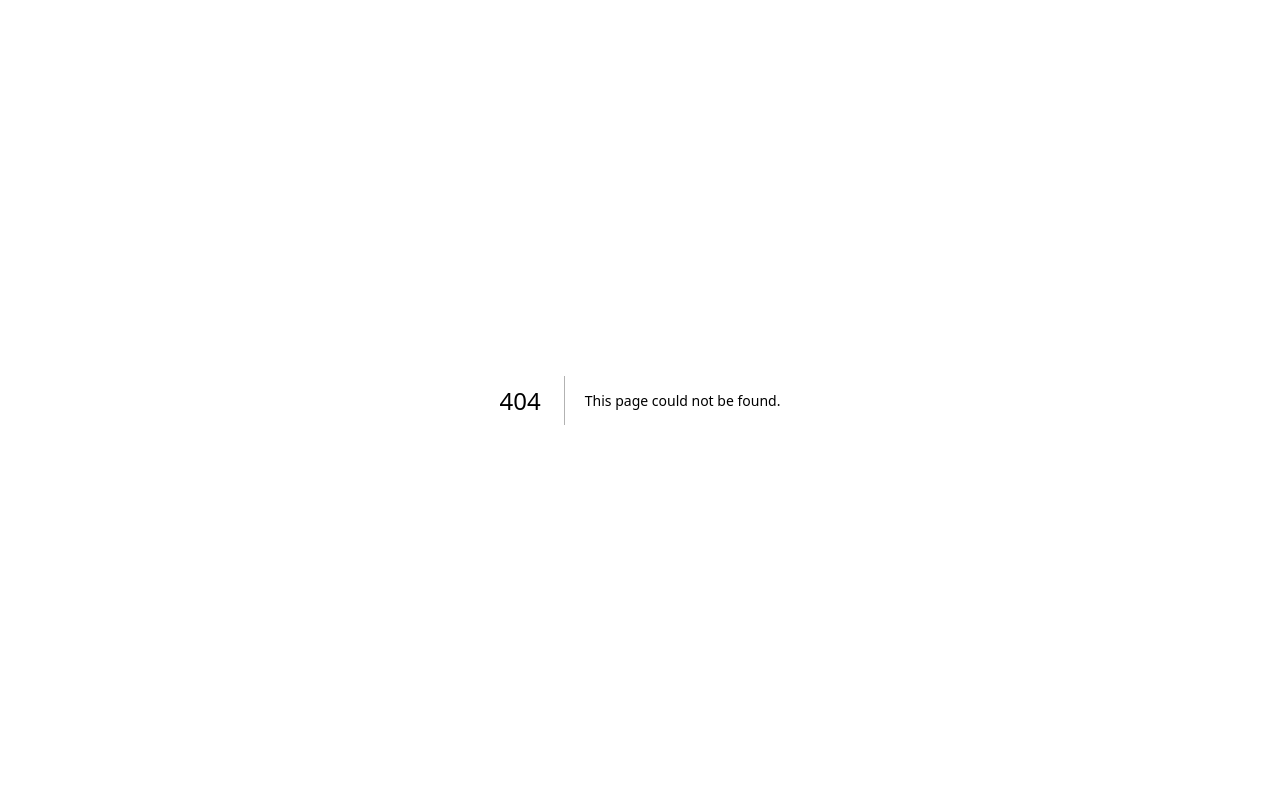
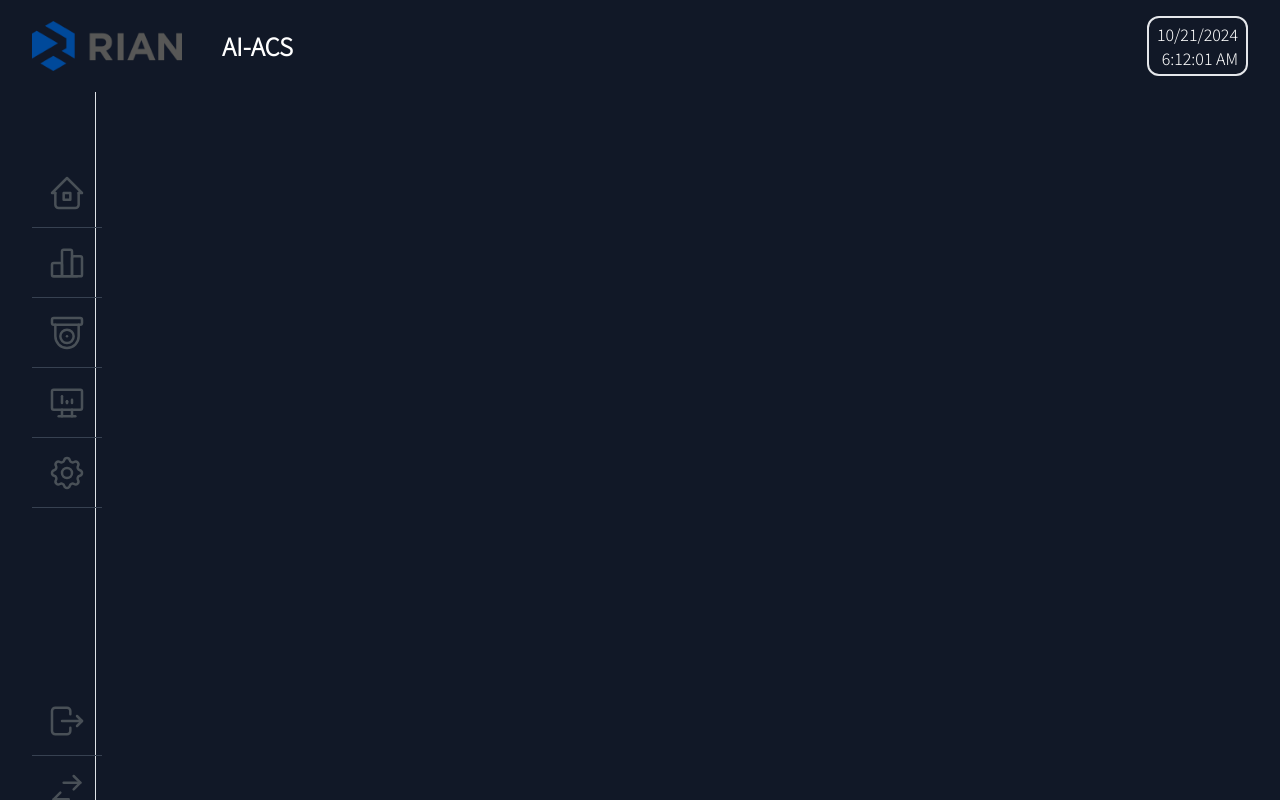
Before and after one commit to REDICALED/tmp_aiacs, a Next.js app: page /Analytics in a window 1280 px wide. Before the commit this address had no page. Built offline with nearby package versions, Linux system fonts and the light colour scheme.

Commit message:
navbar style, router

```diff
--- /dev/null
+++ b/app/Analytics/page.tsx
@@ -0,0 +1,5 @@
+export default function Page() {
+  return <>
+    gdgd
+  </>
+}
--- a/app/globals.css
+++ b/app/globals.css
@@ -1,3 +1,7 @@
 @tailwind base;
 @tailwind components;
 @tailwind utilities;
+
+body {
+    background-color: #111827;
+  }
--- a/app/layout.tsx
+++ b/app/layout.tsx
@@ -4,6 +4,10 @@ import "./globals.css";
 import { MantineProvider } from '@mantine/core';
 import { Noto_Sans_KR } from 'next/font/google';
 import '@mantine/charts/styles.css';
+import Nav_menu from '@/components/mantine/Nav_menu';
+import {NavbarMinimal} from '@/components/dashboard/Navbar';
+import ClockComponent from "@/components/ClockComponent";
+import Image from 'next/image';
 
 const notoSansKr = Noto_Sans_KR({
   weight: ['300'],
@@ -25,7 +29,33 @@ export default function RootLayout({
       <body
         className={notoSansKr.className}
       >
-        <MantineProvider>{children}</MantineProvider>
+        <MantineProvider>
+        <div className=" bg-gray-900 text-white lg:p-4 lg:w-full w-full lg:fixed z-50">
+        <div className='lg:flex grid grid-cols-2 justify-between items-center   mb-4 px-4'>
+        <div className='flex items-center'>
+            <div className=' relative lg:w-[150px] w-[75px] h-[25px] lg:h-[50px] block '>
+                        <Image className="mr-4" src="/rian.png" alt="logo" layout="fill" />
+                      </div>
+              <h1 className=" lg:ml-10 ml-2 lg:text-2xl text-xs font-extrabold">AI-ACS</h1>
+        </div>
+
+        <div className="hidden lg:block">
+        <ClockComponent />
+        </div>
+        <div className="flex justify-end  lg:hidden right-0 pt-2">
+        <Nav_menu />
+        </div>
+        </div>
+
+    <div className='flex'>
+    <div className="hidden lg:block lg:fixed">
+    <NavbarMinimal />
+    </div>
+    </div>
+    </div>
+
+        {children}
+        </MantineProvider>
       </body>
     </html>
   );
--- a/components/dashboard.tsx
+++ b/components/dashboard.tsx
@@ -6,42 +6,29 @@ import {Dash_BarChart} from '@/components/mantine/Dash_BarChart';
 import {Dash_VideoEmbed} from '@/components/mantine/Dash_VideoEmbed';
 import {Dash_DoughnutChart} from '@/components/mantine/Dash_DoughnutChart';
 import {Dash_NVR} from '@/components/mantine/Dash_NVR';
-import {NavbarMinimal} from '@/components/dashboard/Navbar';
-import Nav_burger from '@/components/mantine/Nav_burger';
-import Image from 'next/image';
 
 
 import React from "react";
-
-import ClockComponent from "./ClockComponent";
 
 export function DashboardComponent() {
 
 
   return (
     <>
-    <div className="min-h-screen bg-gray-900 text-white lg:p-4 lg:w-full w-full overflow-x-scroll">
+    <div className="min-h-screen bg-gray-900 text-white lg:p-4 lg:w-full w-full">
         <div className='lg:flex grid grid-cols-2 justify-between items-center mb-4 px-4'>
         <div className='flex items-center'>
-            <div className=' relative lg:w-[150px] w-[75px] h-[25px] lg:h-[50px] block '>
-                        <Image className="mr-4" src="/rian.png" alt="logo" layout="fill" />
+            <div className=' relative lg:w-[150px] w-[75px] h-[25px] lg:h-[80px] block '>
                       </div>
-              <h1 className=" lg:ml-10 ml-2 lg:text-2xl text-xs font-extrabold">AI-ACS</h1>
         </div>
 
         <div className="hidden lg:block">
-        <ClockComponent />
         </div>
-        <div className="flex justify-end  lg:hidden right-0">
-        <Nav_burger />
+        <div className="flex justify-end  lg:hidden right-0 pt-2">
         </div>
         </div>
 
     <div className='flex'>
-    <div className="hidden lg:block lg:fixed">
-    <NavbarMinimal />
-    </div>
-
     <div className="lg:grid lg:grid-cols-4 lg:gap-4 rounded lg:ml-[80px]">
 
             <div className="lg:col-span-1 lg:grid lg:grid-rows-3 space-y-4">
--- a/components/dashboard/Navbar.tsx
+++ b/components/dashboard/Navbar.tsx
@@ -1,27 +1,27 @@
-import { useState } from 'react';
 import { Tooltip, UnstyledButton, Stack } from '@mantine/core';
 import {
   IconHome2,
-  IconGauge,
+  IconChartBar,
   IconDeviceDesktopAnalytics,
   IconSettings,
   IconLogout,
   IconSwitchHorizontal,
+  IconDeviceCctv
 } from '@tabler/icons-react';
 import classes from './NavbarMinimal.module.css';
+
+import Link from 'next/link';
 
 interface NavbarLinkProps {
   icon: typeof IconHome2;
   label: string;
-  active?: boolean;
-  onClick?(): void;
 }
 
-function NavbarLink({ icon: Icon, label, active, onClick }: NavbarLinkProps) {
+function NavbarLink({ icon: Icon, label }: NavbarLinkProps) {
   return (
     <Tooltip label={label} position="right" transitionProps={{ duration: 0 }}>
-      <UnstyledButton onClick={onClick} className={classes.link} data-active={active || undefined}>
-        <Icon className='grid place-items-center ' style={{ width: 40, height: 40 }} stroke={1.5} />
+      <UnstyledButton className={classes.link}>
+        <Icon className="grid place-items-center" style={{ width: 40, height: 40 }} stroke={1.5} />
       </UnstyledButton>
     </Tooltip>
   );
@@ -29,42 +29,36 @@ function NavbarLink({ icon: Icon, label, active, onClick }: NavbarLinkProps) {
 
 const mockdata = [
   { icon: IconHome2, label: 'Home' },
-  { icon: IconGauge, label: 'Dashboard' },
+  { icon: IconChartBar, label: 'Chart' },
+  { icon: IconDeviceCctv, label: 'CCTV' },
   { icon: IconDeviceDesktopAnalytics, label: 'Analytics' },
   { icon: IconSettings, label: 'Settings' },
 ];
 
 export function NavbarMinimal() {
-  const [active, setActive] = useState(0);
-
-  const links = mockdata.map((link, index) => (
-    <div key={link.label} className='w-[70px] h-[70px] grid place-items-center border-b-[1.4px] border-gray-700'>
-        <NavbarLink
-      {...link}
-      key={link.label}
-      active={index === active}
-      onClick={() => setActive(index)}
-    />
-    </div>
+  const links = mockdata.map((link) => (
+    <Link key={link.label} href={`/${link.label}`}>
+      <div className="w-[70px] h-[70px] grid place-items-center border-b-[1.4px] border-gray-700">
+        <NavbarLink {...link} />
+      </div>
+    </Link>
   ));
 
   return (
-    <nav className={classes.navbar + `fixed`}>
-
+    <nav className={`${classes.navbar} fixed`}>
       <div className={classes.navbarMain}>
         <Stack justify="center" gap={0}>
           {links}
         </Stack>
       </div>
 
-      <div className='w-[70px] h-[70px] grid place-items-center border-b-[1.4px] border-gray-700'>
+      <div className="w-[70px] h-[70px] grid place-items-center border-b-[1.4px] border-gray-700">
         <NavbarLink icon={IconLogout} label="Logout" />
       </div>
 
-      <div className='w-[70px] h-[70px] grid place-items-center'>
+      <div className="w-[70px] h-[70px] grid place-items-center">
         <NavbarLink icon={IconSwitchHorizontal} label="Change account" />
-    </div>
-
+      </div>
     </nav>
   );
 }
--- a/components/mantine/Nav_burger.tsx
+++ /dev/null
@@ -1,16 +0,0 @@
-import React, { useState } from 'react';
-import { Burger } from '@mantine/core';
-
-export default function Nav_burger() {
-  const [opened, setOpened] = useState(false);
-  const title = opened ? 'Close navigation' : 'Open navigation';
-
-  return (
-    <Burger
-      opened={opened}
-      onClick={() => setOpened((o) => !o)}
-      title={title}
-      color="#d0d0d0"
-    />
-  );
-}
--- /dev/null
+++ b/components/mantine/Nav_menu.tsx
@@ -0,0 +1,38 @@
+"use client";
+
+import { Menu, Button, rem } from '@mantine/core';
+import { IconExternalLink } from '@tabler/icons-react';
+import { useState } from 'react';
+import Link from 'next/link';
+import { Burger } from '@mantine/core';
+
+export default function Nav_menu() {
+    const [opened, setOpened] = useState(false);
+
+  return (
+    <Menu width={200} shadow="md" opened={opened} onChange={setOpened}>
+      <Menu.Target>
+        <Button variant="light" color="gray">
+        <Burger
+        opened={opened}
+        color="#d0d0d0"
+        />
+        </Button>
+      </Menu.Target>
+
+      <Menu.Dropdown>
+        <Menu.Item >
+            <Link href="/Analytics">Dashboard</Link>
+        </Menu.Item>
+        <Menu.Item
+          leftSection={<IconExternalLink style={{ width: rem(14), height: rem(14) }} />}
+          component="a"
+          href="https://mantine.dev"
+          target="_blank"
+        >
+          External link
+        </Menu.Item>
+      </Menu.Dropdown>
+    </Menu>
+  );
+}
```
